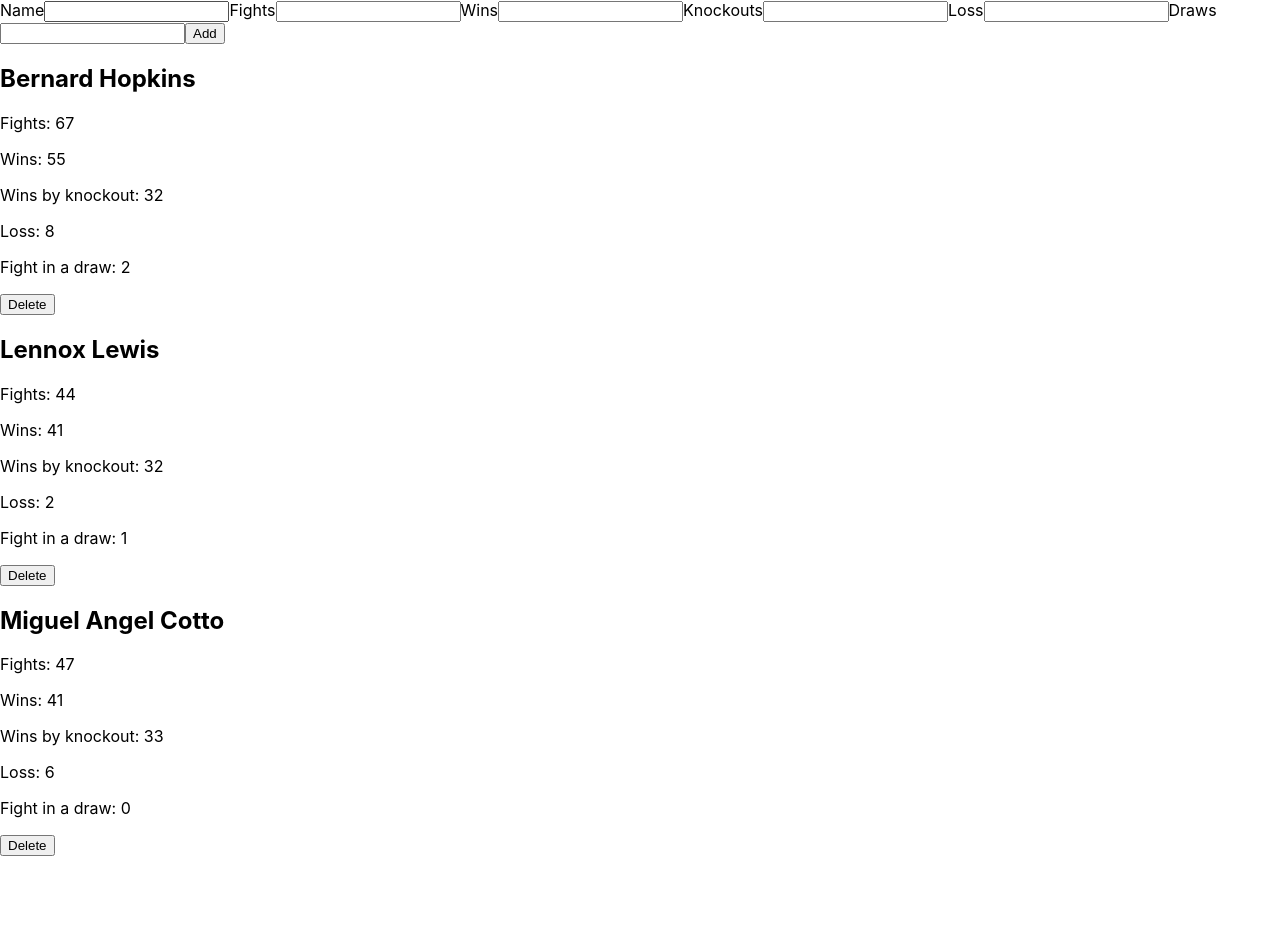
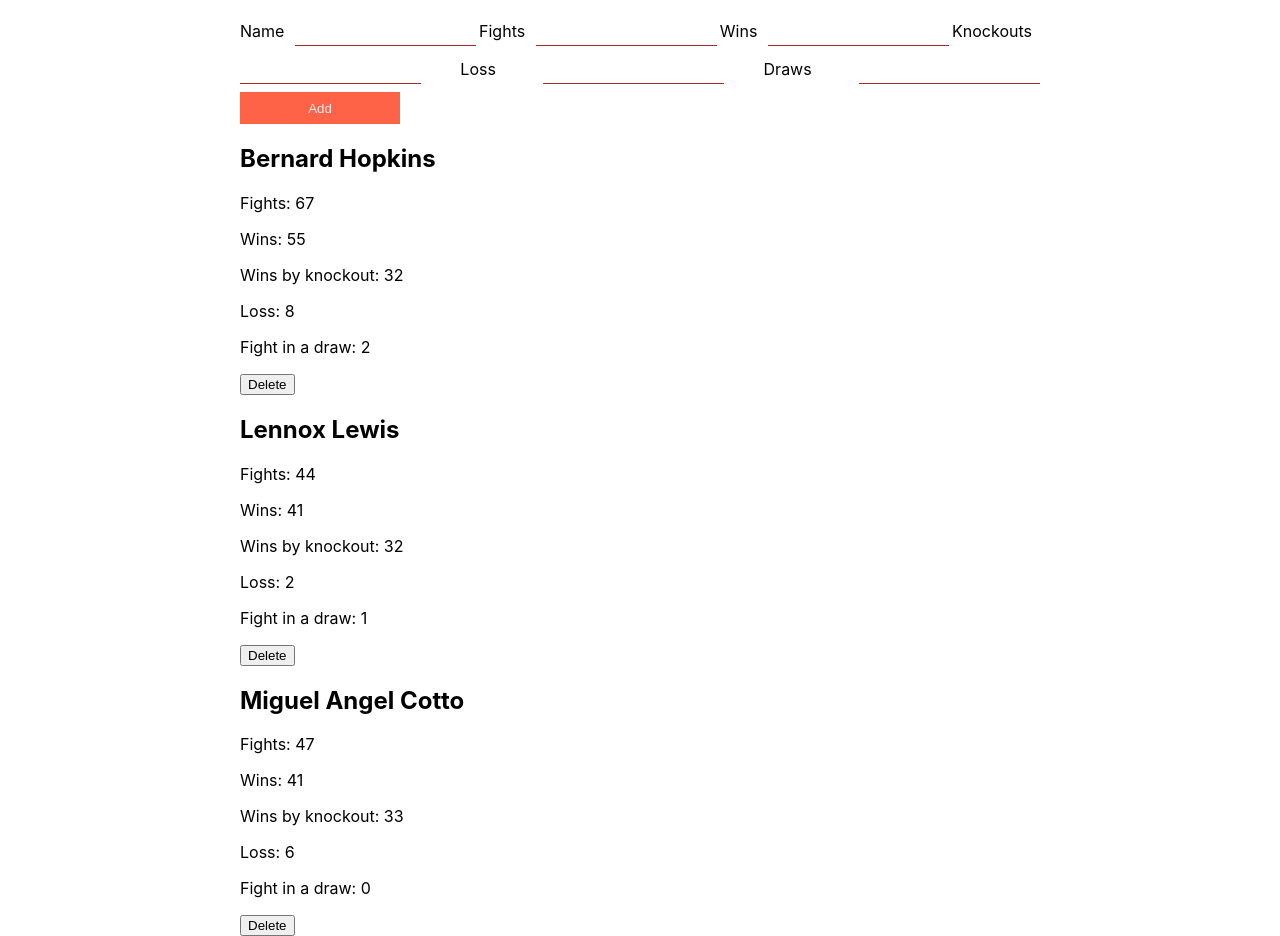
Before and after one commit to alexey-korablin/react-refs, a React (Create React App) app: page / in a window 1280 px wide. Before the commit the page ends 856 px from the top, so only its background shows below. Built offline with nearby package versions, Linux system fonts and the light colour scheme.

Commit message:
#09 Adds some CSS rules

```diff
--- a/src/App.css
+++ b/src/App.css
@@ -1,38 +1,31 @@
-.App {
-  text-align: center;
+.container {
+  width: 800px;
+  margin: 0 auto;
 }
 
-.App-logo {
-  height: 40vmin;
-  pointer-events: none;
+.container form {
+  width: 100%;
+  display: flex;
+  flex-wrap: wrap;
+  justify-content: space-between;
+  margin-top: 16px;
 }
 
-@media (prefers-reduced-motion: no-preference) {
-  .App-logo {
-    animation: App-logo-spin infinite 20s linear;
-  }
+.container form label {
+  padding: 5px 8px 5px 0;
+  margin-bottom: 8px;
 }
 
-.App-header {
-  background-color: #282c34;
-  min-height: 100vh;
-  display: flex;
-  flex-direction: column;
-  align-items: center;
-  justify-content: center;
-  font-size: calc(10px + 2vmin);
-  color: white;
+.container form input {
+  margin-bottom: 8px;
+  border: none;
+  border-bottom: 1px solid brown;
 }
 
-.App-link {
-  color: #61dafb;
+.container form button {
+  width: 160px;
+  height: 32px;
+  background-color: tomato;
+  border: none;
+  color: #eee;
 }
-
-@keyframes App-logo-spin {
-  from {
-    transform: rotate(0deg);
-  }
-  to {
-    transform: rotate(360deg);
-  }
-}
--- a/src/App.js
+++ b/src/App.js
@@ -52,7 +52,7 @@
 
   render() {
     return (
-      <div className='test'>
+      <div className='container'>
         <AddBoxer addBoxer={this.addBoxer} />
         <Boxers
           boxers={this.state.boxers}
```
